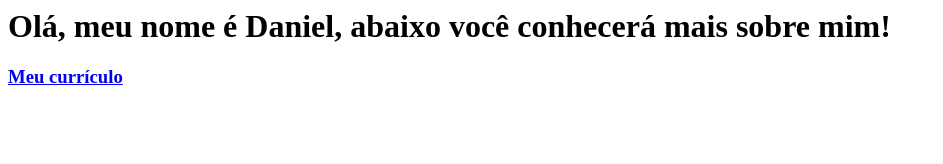
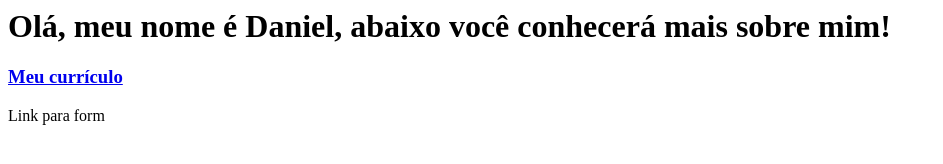
Before and after one commit to danielalvarobentosoares/danielalvarobentosoares.github.io, a plain HTML site: page index.html in a window 1280 px wide. Shown: the whole page, without its empty margins (0-943 px from the left). Drawn offline with Linux system fonts and the light colour scheme.

Commit message:
Update index.html

```diff
--- a/index.html
+++ b/index.html
@@ -4,3 +4,6 @@
 <h3>
   <a href="file:///C:/Users/D%C3%A8bora/OneDrive/%C3%81rea%20de%20Trabalho/Daniel%20%C3%81lvaro/index.html">Meu currículo</a>
 </h3>
+<p>
+  <a hre="file:///C:/Users/D%C3%A8bora/OneDrive/%C3%81rea%20de%20Trabalho/Daniel%20%C3%81lvaro/form.html">Link para form</a>
+</p>
```
